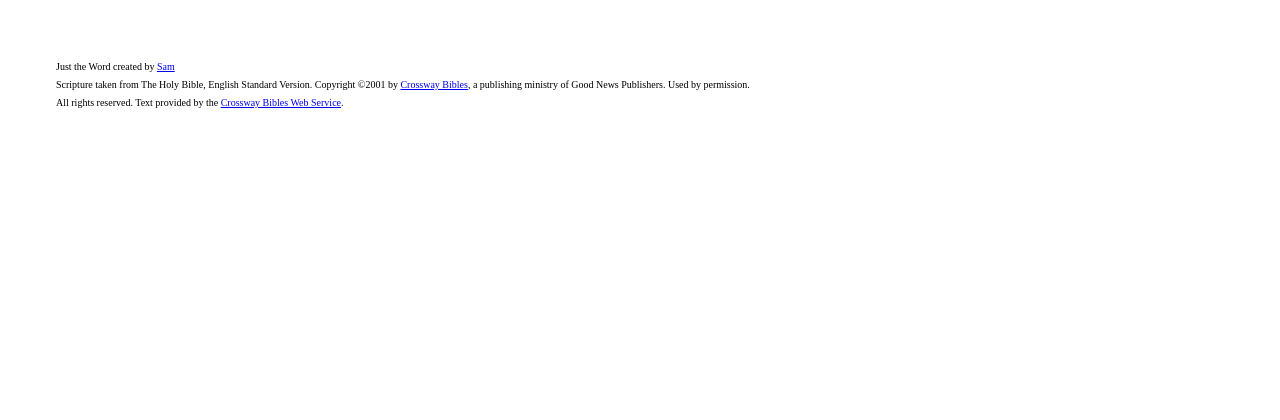
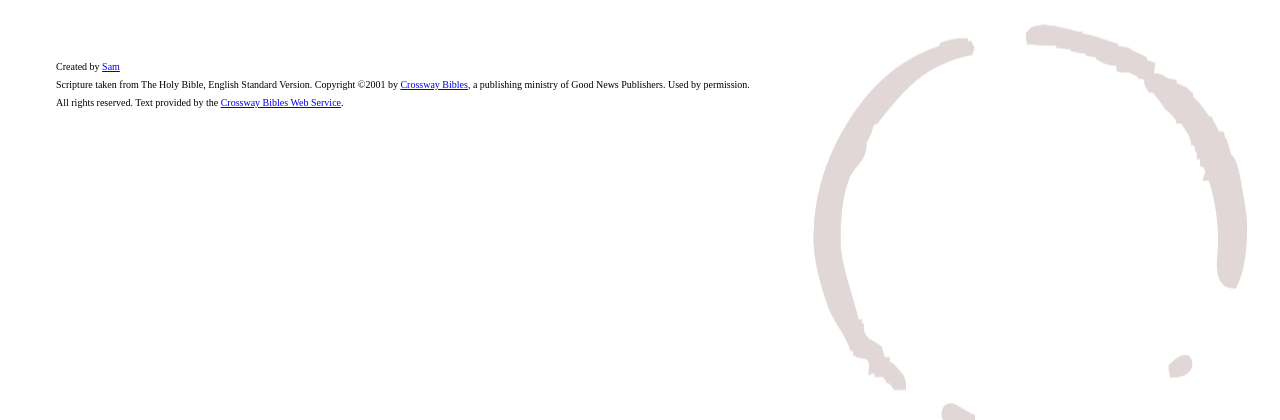
Before and after one commit to ssaamm/just-the-word, a Flask app: template templates/index.html in a window 1280 px wide. Shown: the top 420 px of the page. Run offline with Flask 2, Linux system fonts and the light colour scheme; the template is opened without the code that fills it, so the values that code supplies are empty.

Commit message:
Re-brand to Coffee and the Word

```diff
--- a/static/style.css
+++ b/static/style.css
@@ -1,5 +1,8 @@
 body {
     background-color: #ffffff;
+    background-image: url('coffee.png');
+    background-repeat: no-repeat;
+    background-position: right top;
     max-width: 700px;
     padding: 3em;
 }
--- a/templates/index.html
+++ b/templates/index.html
@@ -4,7 +4,7 @@
         <meta http-equiv='Content-Type' content='text/html;charset=utf8'>
         <link href='./static/style.css' rel='stylesheet' type='text/css'>
         <link href='./static/favicon.ico' rel='shortcut icon'>
-        <title>Just the Word :: Come back daily for a bit of the word</title>
+        <title>Coffee and the Word :: Come back daily for a drink of Scripture</title>
     </head>
     <body>
         {% for p in passages %}
@@ -13,6 +13,6 @@
         <p>{{ t }}</p>
         {% endfor %}
         {% endfor %}
-        <span id='footer'>Just the Word created by <a href='http://samueltaylor.org'>Sam</a><br>Scripture taken from The Holy Bible, English Standard Version. Copyright &copy;2001 by <a href="http://www.crosswaybibles.org">Crossway Bibles</a>, a publishing ministry of Good News Publishers. Used by permission. All rights reserved. Text provided by the <a href="http://www.gnpcb.org/esv/share/services/">Crossway Bibles Web Service</a>.</span>
+        <span id='footer'>Created by <a href='http://samueltaylor.org'>Sam</a><br>Scripture taken from The Holy Bible, English Standard Version. Copyright &copy;2001 by <a href="http://www.crosswaybibles.org">Crossway Bibles</a>, a publishing ministry of Good News Publishers. Used by permission. All rights reserved. Text provided by the <a href="http://www.gnpcb.org/esv/share/services/">Crossway Bibles Web Service</a>.</span>
     </body>
 </html>
```
Also changed, not shown: static/coffee.png (added).
